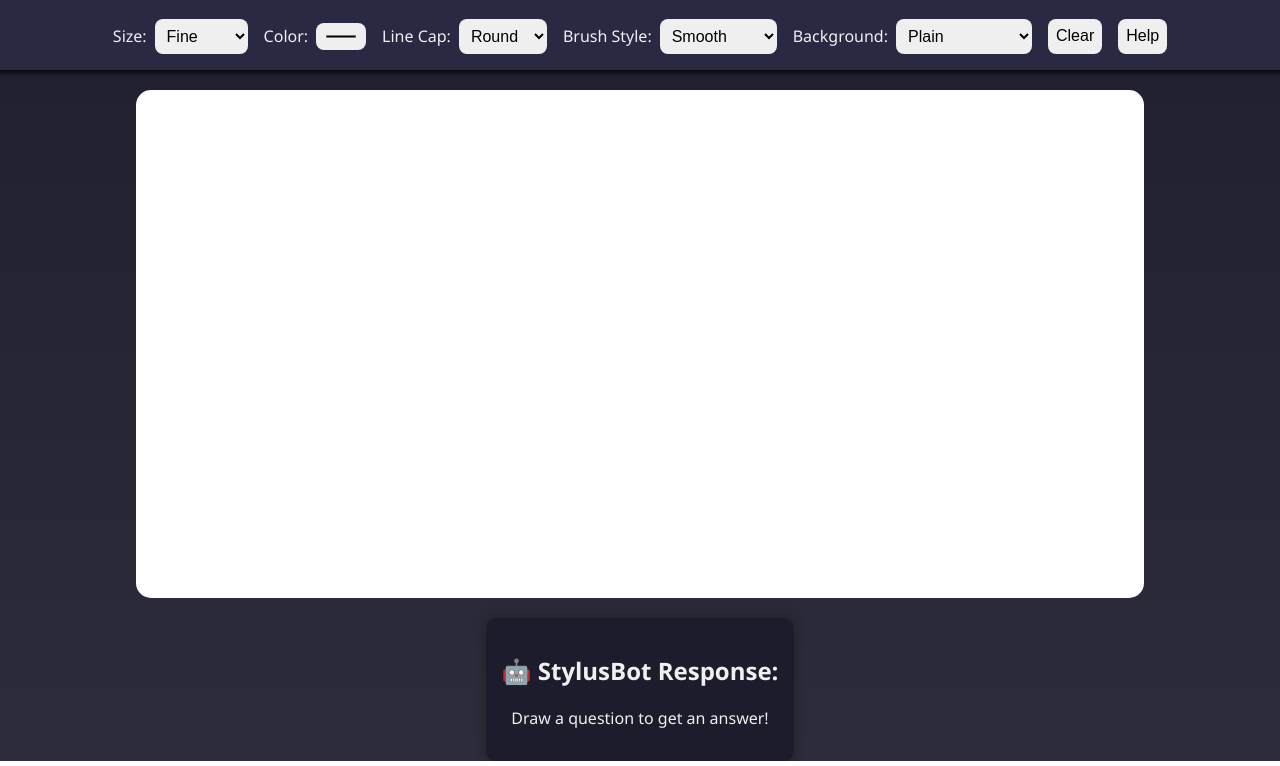
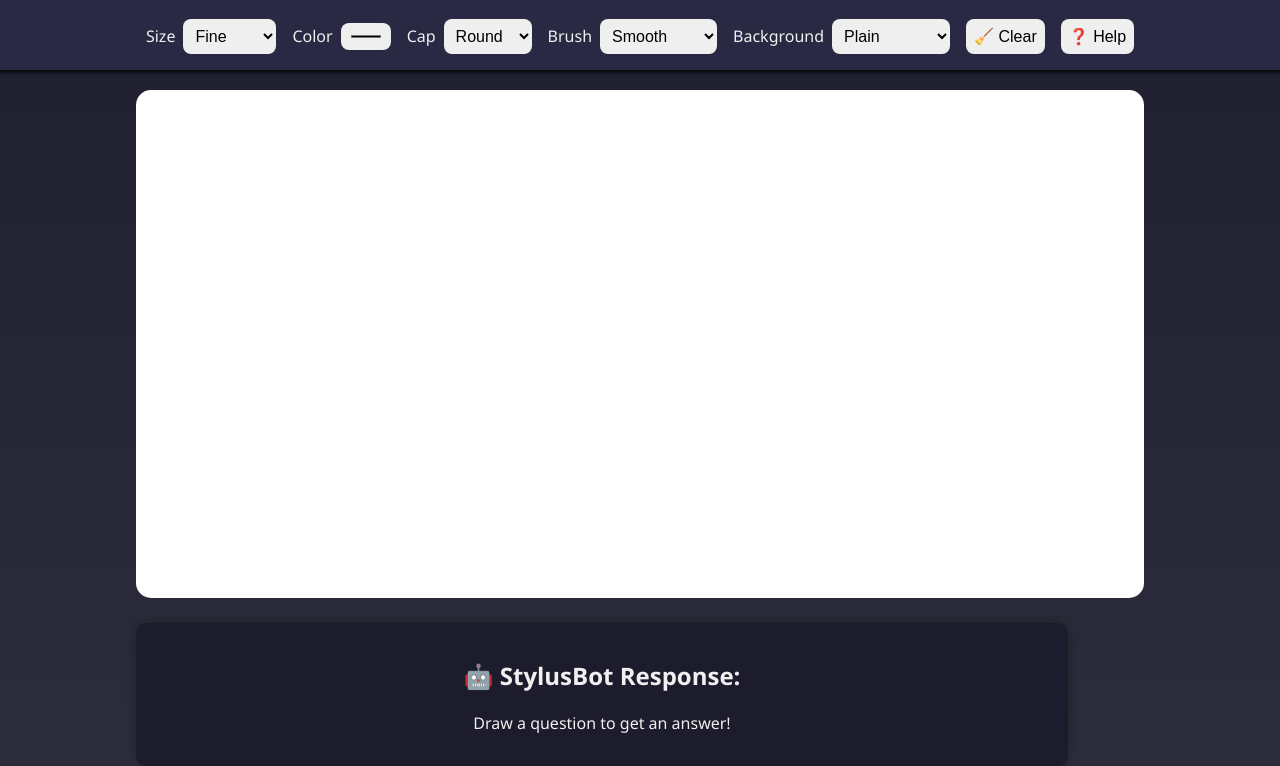
Before and after one commit to krishramoju2/draw.io, a plain HTML site: page index.html in a window 1280 px wide. Shown: the part 83-849 px from the top of the page. Drawn offline with Linux system fonts and the light colour scheme.

Commit message:
Update index.html

```diff
--- a/index.html
+++ b/index.html
@@ -1,16 +1,17 @@
 <!DOCTYPE html>
 <html lang="en">
 <head>
-  <meta charset="UTF-8">
+  <meta charset="UTF-8" />
+  <meta name="viewport" content="width=device-width, initial-scale=1.0"/>
   <title>Stylus Chatbot - Upskilling Guru</title>
-  <link rel="stylesheet" href="style.css">
+  <link rel="stylesheet" href="style.css" />
 </head>
 <body>
-  <header>
+  <header class="glass-header">
     <h1>🖌️ UpskillBot</h1>
     <div class="toolbar">
       <div class="tool-group">
-        <label for="brush-size">Size:</label>
+        <label for="brush-size">Size</label>
         <select id="brush-size">
           <option value="2">Fine</option>
           <option value="5">Regular</option>
@@ -19,11 +20,11 @@
         </select>
       </div>
       <div class="tool-group">
-        <label for="brush-color">Color:</label>
-        <input type="color" id="brush-color" value="#000000">
+        <label for="brush-color">Color</label>
+        <input type="color" id="brush-color" />
       </div>
       <div class="tool-group">
-        <label for="brush-style">Line Cap:</label>
+        <label for="brush-style">Cap</label>
         <select id="brush-style">
           <option value="round">Round</option>
           <option value="square">Square</option>
@@ -31,7 +32,7 @@
         </select>
       </div>
       <div class="tool-group">
-        <label for="font-style">Brush Style:</label>
+        <label for="font-style">Brush</label>
         <select id="font-style">
           <option value="smooth">Smooth</option>
           <option value="dotted">Dotted</option>
@@ -51,31 +52,33 @@
         </select>
       </div>
       <div class="tool-group">
-        <label for="bg-style">Background:</label>
+        <label for="bg-style">Background</label>
         <select id="bg-style">
           <option value="plain">Plain</option>
           <option value="grid">Grid</option>
           <option value="dots">Dots</option>
           <option value="ruled">Ruled</option>
           <option value="gradient">Gradient</option>
-          <option value="paper">Paper Texture</option>
+          <option value="paper">Paper</option>
           <option value="blueprint">Blueprint</option>
-          <option value="night">Night Mode</option>
+          <option value="night">Night</option>
           <option value="chalkboard">Chalkboard</option>
-          <option value="graph">Graph Paper</option>
+          <option value="graph">Graph</option>
         </select>
       </div>
-      <button id="clear">Clear</button>
-      <button id="help">Help</button>
+      <button id="clear">🧹 Clear</button>
+      <button id="help">❓ Help</button>
     </div>
   </header>
 
-  <canvas id="draw-area" width="1000" height="500"></canvas>
+  <main>
+    <canvas id="draw-area" width="1000" height="500"></canvas>
 
-  <div class="response">
-    <h2>🤖 StylusBot Response:</h2>
-    <p id="bot-response">Draw a question to get an answer!</p>
-  </div>
+    <div class="response glass-panel">
+      <h2>🤖 StylusBot Response:</h2>
+      <p id="bot-response">Draw a question to get an answer!</p>
+    </div>
+  </main>
 
   <script src="script.js"></script>
 </body>
```
